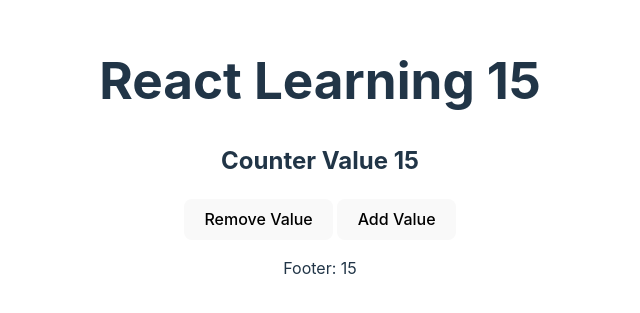
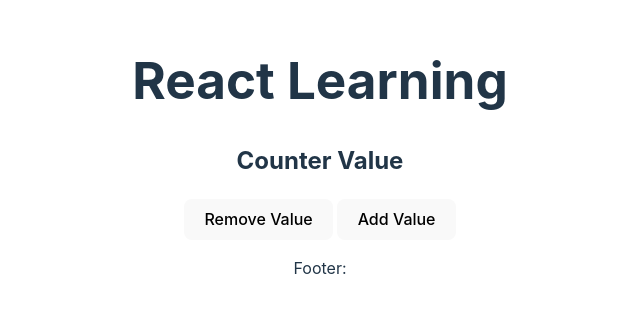
Before and after one commit to SamarthKhandave2001/MERN_stack-, a React (Vite) app in the folder React/02counter/: page / in a window 1280 px wide. Shown: the part 243-556 px from the top of the page, without its empty margins (320-960 px from the left). Built offline with nearby package versions, Linux system fonts and the light colour scheme.

Commit message:
Updated counter code

```diff
--- a/React/02counter/src/App.jsx
+++ b/React/02counter/src/App.jsx
@@ -4,12 +4,10 @@
 import './App.css'
 
 function App() {
-  const [count, setCount] = useState(0)
-
-let counter = 15
+  const [counter, setCounter] = useState()
+//let counter = 15
 const addValue = () => {
-  counter = counter + 1
-  console.log(counter)
+  setCounter(counter + 1)
 }
   return (
     <>
```
